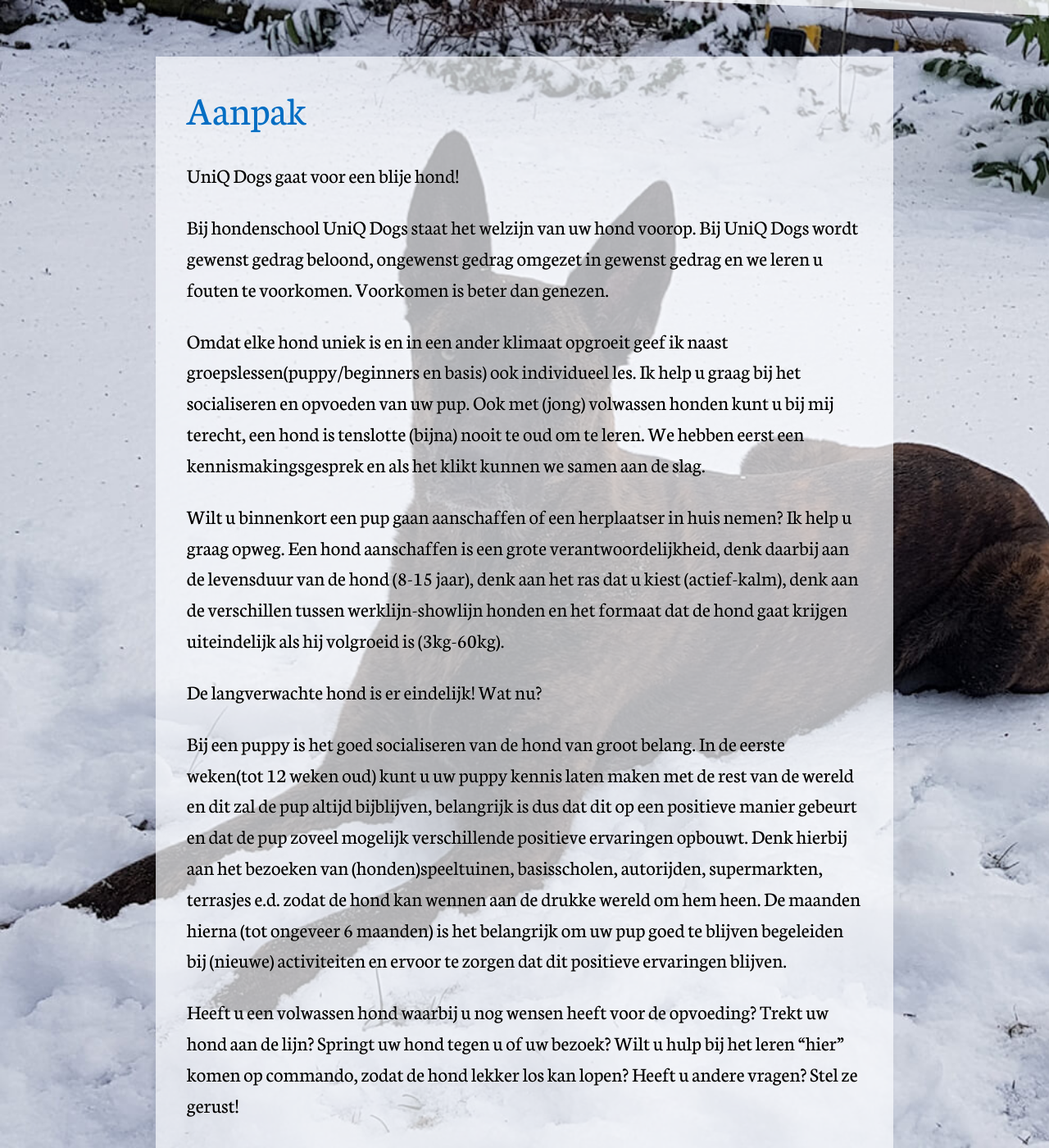
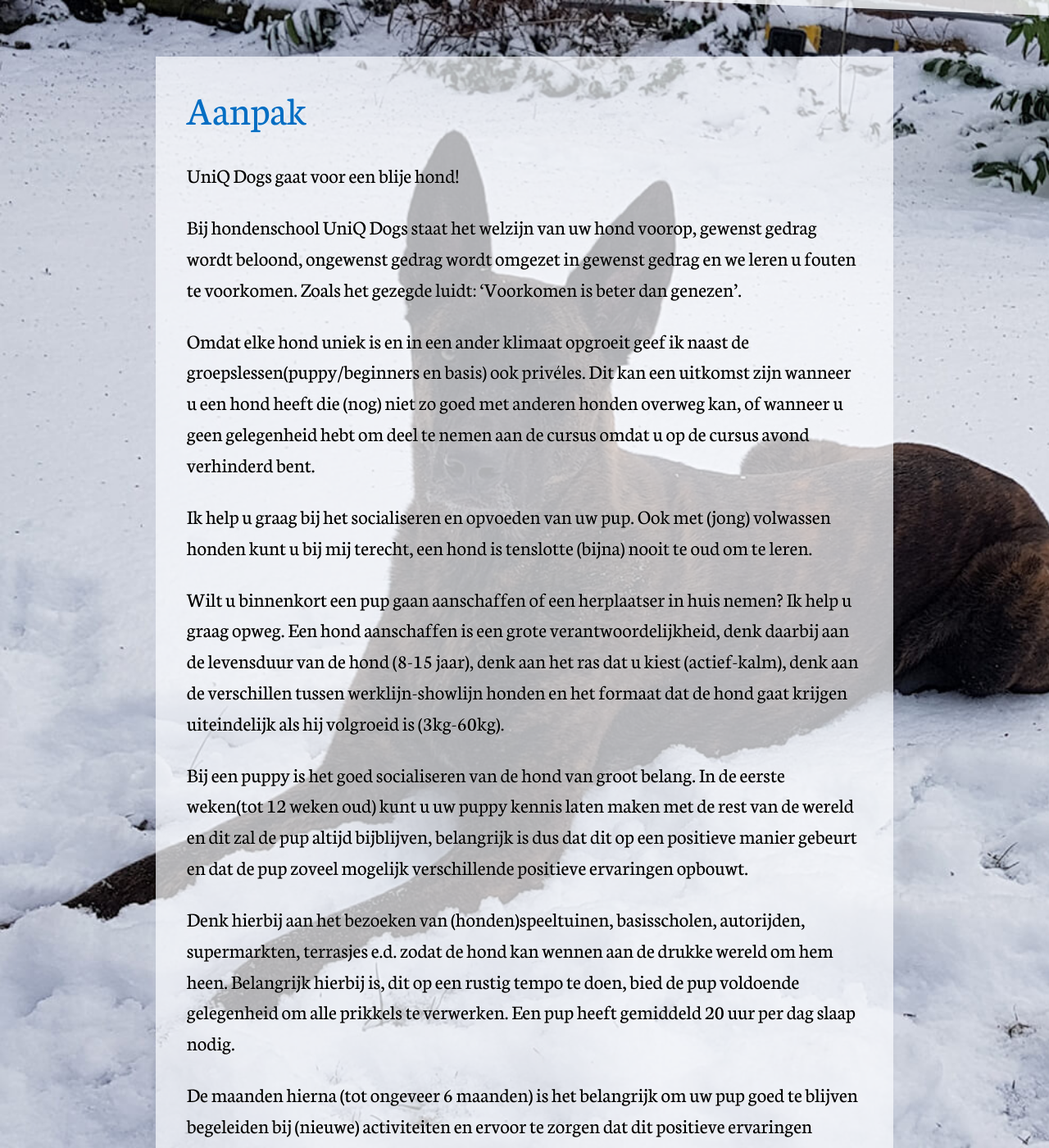
Before and after one commit to UniQdogs/info, a Jekyll site: the page built from pages/aanpak.md, in a window 1280 px wide and 1400 px high, scrolled down 271 px. Shown: the whole window at 82% size. Built offline with Jekyll 4.4.1, drawn with Linux system fonts in a browser that asks for light colours; nearby versions of some CDN libraries; some of the changed text lies outside the part shown.

Commit message:
about, aanpak tekst uitbreiding

```diff
--- a/pages/aanpak.md
+++ b/pages/aanpak.md
@@ -9,14 +9,24 @@ background-align: left
 
 UniQ Dogs gaat voor een blije hond!
 
-Bij hondenschool UniQ Dogs staat het welzijn van uw hond voorop. Bij UniQ Dogs wordt gewenst gedrag beloond, ongewenst gedrag omgezet in gewenst gedrag en we leren u fouten te voorkomen. Voorkomen is beter dan genezen.
+Bij hondenschool UniQ Dogs staat het welzijn van uw hond voorop, gewenst gedrag wordt beloond, ongewenst gedrag wordt omgezet in gewenst gedrag en we leren u fouten te voorkomen. Zoals het gezegde luidt: ‘Voorkomen is beter dan genezen’.
 
-Omdat elke hond uniek is en in een ander klimaat opgroeit geef ik naast groepslessen(puppy/beginners en basis) ook individueel les. Ik help u graag bij het socialiseren en opvoeden van uw pup. Ook met (jong) volwassen honden kunt u bij mij terecht, een hond is tenslotte (bijna) nooit te oud om te leren. We hebben eerst een kennismakingsgesprek en als het klikt kunnen we samen aan de slag.
+Omdat elke hond uniek is en in een ander klimaat opgroeit geef ik naast de groepslessen(puppy/beginners en basis) ook privéles. Dit kan een uitkomst zijn wanneer u een hond heeft die (nog) niet zo goed met anderen honden overweg kan, of wanneer u geen gelegenheid hebt om deel te nemen aan de cursus omdat u op de cursus avond verhinderd bent.
+
+Ik help u graag bij het socialiseren en opvoeden van uw pup. Ook met (jong) volwassen honden kunt u bij mij terecht, een hond is tenslotte (bijna) nooit te oud om te leren.
 
 Wilt u binnenkort een pup gaan aanschaffen of een herplaatser in huis nemen? Ik help u graag opweg. Een hond aanschaffen is een grote verantwoordelijkheid, denk daarbij aan de levensduur van de hond (8-15 jaar), denk aan het ras dat u kiest (actief-kalm), denk aan de verschillen tussen werklijn-showlijn honden en het formaat dat de hond gaat krijgen uiteindelijk als hij volgroeid is (3kg-60kg).
 
-De langverwachte hond is er eindelijk! Wat nu?
+Bij een puppy is het goed socialiseren van de hond van groot belang. In de eerste weken(tot 12 weken oud) kunt u uw puppy kennis laten maken met de rest van de wereld en dit zal de pup altijd bijblijven, belangrijk is dus dat dit op een positieve manier gebeurt en dat de pup zoveel mogelijk verschillende positieve ervaringen opbouwt.
 
-Bij een puppy is het goed socialiseren van de hond van groot belang. In de eerste weken(tot 12 weken oud) kunt u uw puppy kennis laten maken met de rest van de wereld en dit zal de pup altijd bijblijven, belangrijk is dus dat dit op een positieve manier gebeurt en dat de pup zoveel mogelijk verschillende positieve ervaringen opbouwt. Denk hierbij aan het bezoeken van  (honden)speeltuinen, basisscholen, autorijden, supermarkten, terrasjes e.d. zodat de hond kan wennen aan de drukke wereld om hem heen. De maanden hierna (tot ongeveer 6 maanden) is het belangrijk om uw pup goed te blijven begeleiden bij (nieuwe) activiteiten en ervoor te zorgen dat dit positieve ervaringen blijven.
+Denk hierbij aan het bezoeken van (honden)speeltuinen, basisscholen, autorijden, supermarkten, terrasjes e.d. zodat de hond kan wennen aan de drukke wereld om hem heen. Belangrijk hierbij is, dit op een rustig tempo te doen, bied de pup voldoende gelegenheid om alle prikkels te verwerken. Een pup heeft gemiddeld 20 uur per dag slaap nodig.
 
-Heeft u een volwassen hond waarbij u nog wensen heeft voor de opvoeding? Trekt uw hond aan de lijn? Springt uw hond tegen u of uw bezoek? Wilt u hulp bij het leren "hier" komen op commando, zodat de hond lekker los kan lopen? Heeft u andere vragen? Stel ze gerust!
+De maanden hierna (tot ongeveer 6 maanden) is het belangrijk om uw pup goed te blijven begeleiden bij (nieuwe) activiteiten en ervoor te zorgen dat dit positieve ervaringen blijven.
+
+Heeft u specifieke wensen voor de opvoeding van uw hond?
+- Trekt uw hond aan de lijn?
+- Wilt u het commando ‘mand/bench/plaats’ aanleren?
+- Springt uw hond tegen u of uw bezoek?
+- Wilt u hulp bij het leren “hier” komen op commando, zodat de hond lekker los kan lopen?
+
+Heeft u andere wensen of vragen? Stel ze gerust!
```
Also changed, not shown: pages/about.md (+6 -3 lines).
